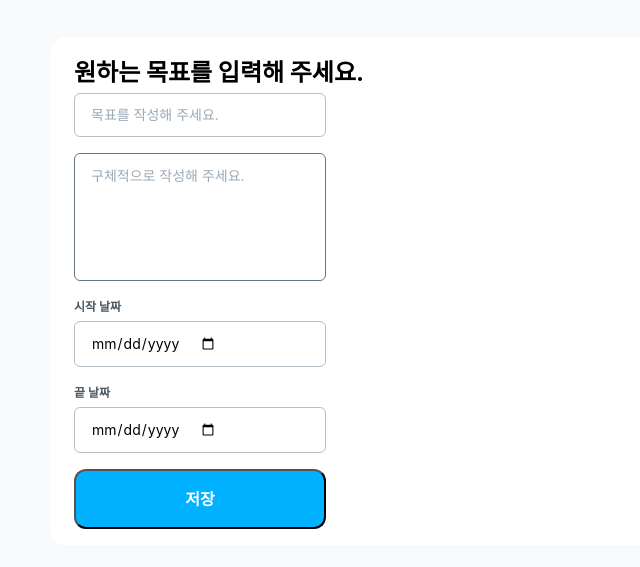
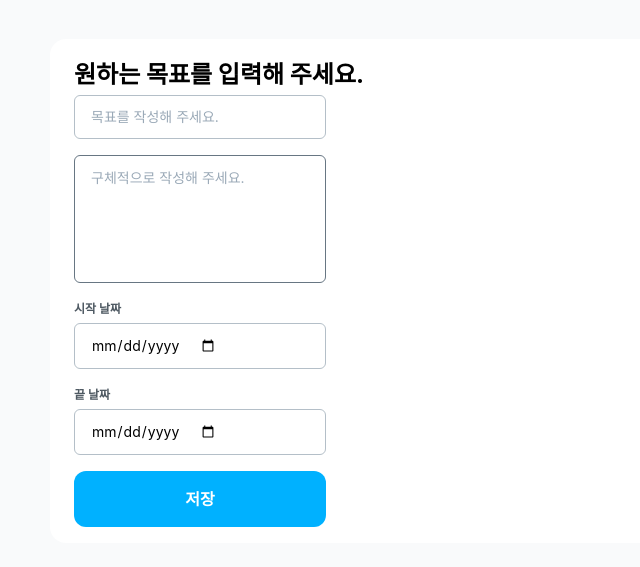
Before and after one commit to cwd3469/Front-OverBrain, a React (Vite) app: page / in a window 1280 px wide. Shown: the part 109-676 px from the top of the page, without its empty margins (0-640 px from the left). Built offline with nearby package versions, Linux system fonts and the light colour scheme.

Commit message:
OVB-1 feat : reset font-size 추가

```diff
--- a/src/styles/reset.css
+++ b/src/styles/reset.css
@@ -2,6 +2,7 @@
 html {
   -webkit-text-size-adjust: 100%;
   line-height: 1.15;
+  font-size: 16px;
 }
 body {
   margin: 0;
@@ -82,6 +83,9 @@ select {
 [type='submit'],
 button {
   -webkit-appearance: button;
+  background: transparent;
+  border: 0;
+  cursor: pointer;
 }
 [type='button']::-moz-focus-inner,
 [type='reset']::-moz-focus-inner,
```
